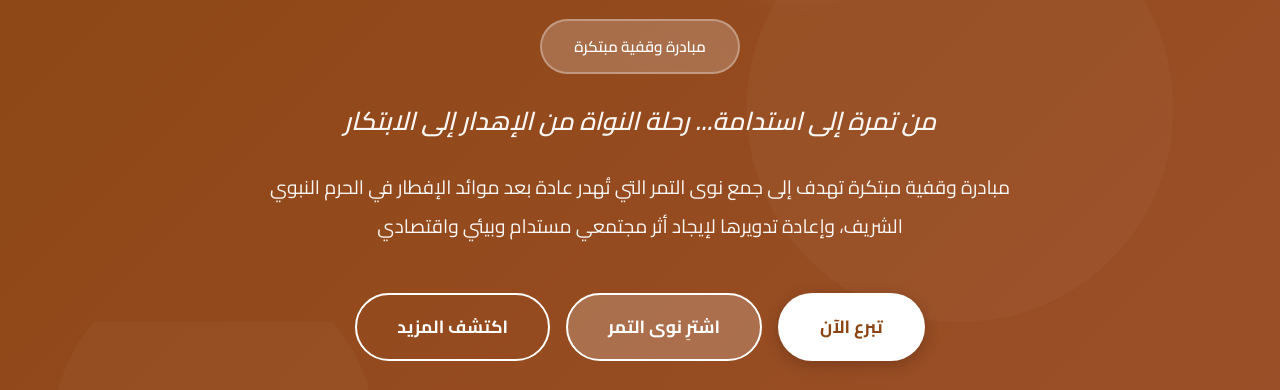
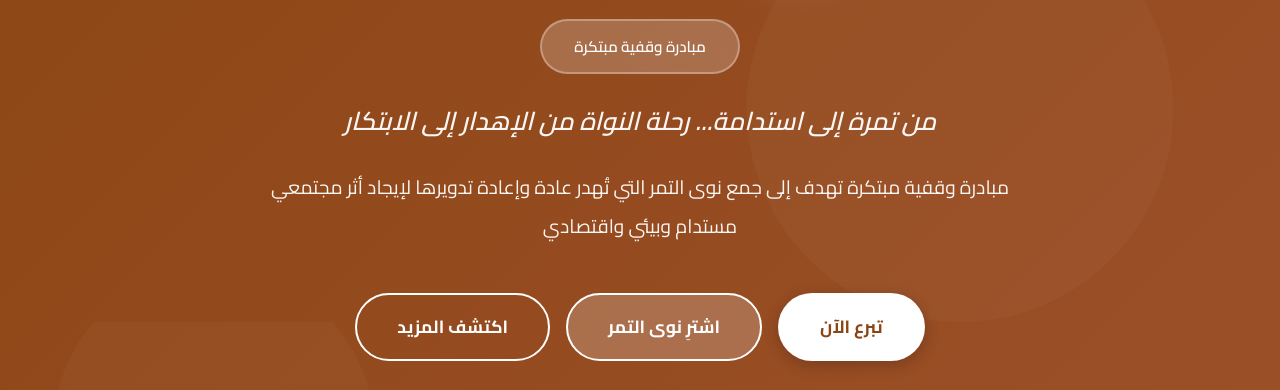
Before and after one commit to mfkrtnote-beep/wep, a website: page public/index.html in a window 1280 px wide. Shown: the part 410-800 px from the top of the page. Drawn offline with Linux system fonts and the light colour scheme; no server answers.

Commit message:
fix: Remove specific text from hero description section

```diff
--- a/public/index.html
+++ b/public/index.html
@@ -45,7 +45,7 @@
                 <div class="hero-badge">مبادرة وقفية مبتكرة</div>
                 <p class="hero-subtitle">من تمرة إلى استدامة... رحلة النواة من الإهدار إلى الابتكار</p>
                 <p class="hero-description">
-                    مبادرة وقفية مبتكرة تهدف إلى جمع نوى التمر التي تُهدر عادة بعد موائد الإفطار في الحرم النبوي الشريف،
+                    مبادرة وقفية مبتكرة تهدف إلى جمع نوى التمر التي تُهدر عادة
                     وإعادة تدويرها لإيجاد أثر مجتمعي مستدام وبيئي واقتصادي
                 </p>
                 <div class="hero-cta">
```
